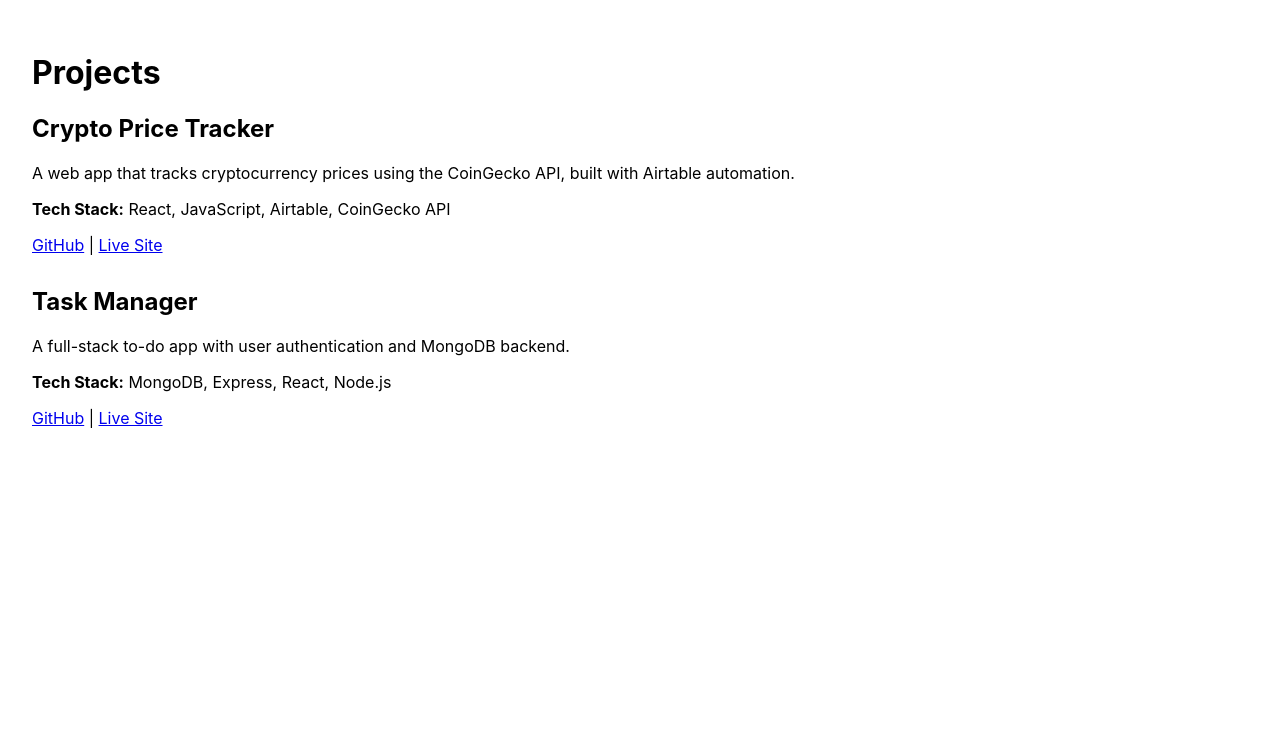
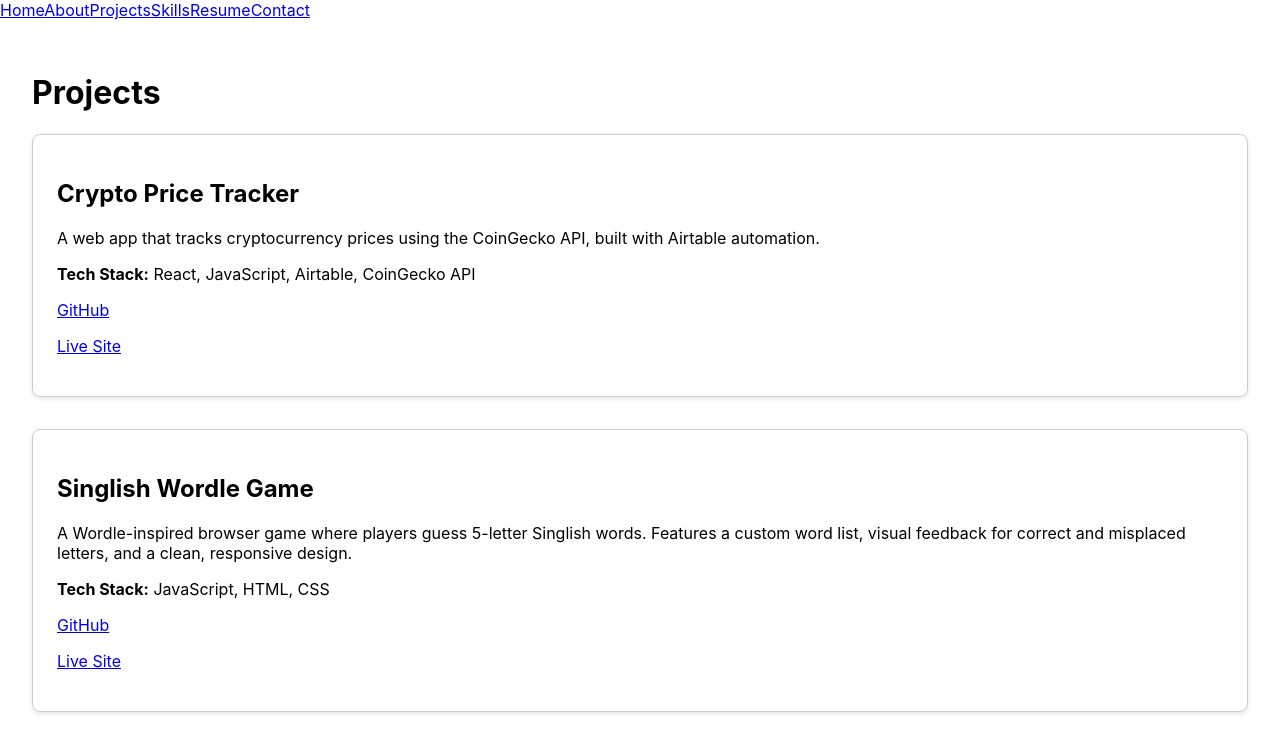
Before and after one commit to tannoah0586/my-portfolio, a React (Create React App) app: page /projects in a window 1280 px wide. Shown: the top 742 px of the page. Built offline with nearby package versions, Linux system fonts and the light colour scheme.

Commit message:
added skeleton for portfolio

```diff
--- a/src/App.js
+++ b/src/App.js
@@ -5,10 +5,13 @@ import Projects from './components/Projects';
 import Skills from './components/Skills';
 import Resume from './components/Resume';
 import Contact from './components/Contact';
+import React from 'react';
+import Navbar from './components/Navbar';
 
 function App() {
   return (
     <Router>
+      <Navbar />
       <Routes>
         <Route path="/" element={<Home />} />
         <Route path="/about" element={<About />} />
--- a/src/components/Contact.jsx
+++ b/src/components/Contact.jsx
@@ -4,9 +4,9 @@ const Contact = () => {
       <h1>Contact</h1>
       <p>You can reach me at:</p>
       <ul>
-        <li>Email: your.email@example.com</li>
-        <li>GitHub: <a href="https://github.com/yourusername" target="_blank" rel="noopener noreferrer">yourusername</a></li>
-        <li>LinkedIn: <a href="https://linkedin.com/in/yourprofile" target="_blank" rel="noopener noreferrer">yourprofile</a></li>
+        <li>Email: tannoah@outlook.com</li>
+        <li>GitHub: <a href="https://github.com/tannoah0586" target="_blank" rel="noopener noreferrer">tannoah0586</a></li>
+        <li>LinkedIn: <a href="https://linkedin.com/in/noah-tan-yongxin" target="_blank" rel="noopener noreferrer">noah-tan-yongxin</a></li>
       </ul>
     </div>
   );
--- /dev/null
+++ b/src/components/ProjectCard.jsx
@@ -0,0 +1,38 @@
+import React from 'react';
+
+const ProjectCard = ({ project }) => {
+  return (
+    <div style={{
+      border: '1px solid #ccc',
+      borderRadius: '8px',
+      padding: '1.5rem',
+      marginBottom: '2rem',
+      boxShadow: '0 2px 5px rgba(0,0,0,0.1)'
+    }}>
+      <h2>{project.title}</h2>
+      <p>{project.description}</p>
+      <p><strong>Tech Stack:</strong> {project.tech.join(", ")}</p>
+
+      {project.github && (
+        <p>
+          <a href={project.github} target="_blank" rel="noopener noreferrer">GitHub</a>
+        </p>
+      )}
+
+      {project.githubFrontend && project.githubBackend && (
+        <p>
+          <a href={project.githubFrontend} target="_blank" rel="noopener noreferrer">Frontend GitHub</a> |{" "}
+          <a href={project.githubBackend} target="_blank" rel="noopener noreferrer">Backend GitHub</a>
+        </p>
+      )}
+
+      {project.live && (
+        <p>
+          <a href={project.live} target="_blank" rel="noopener noreferrer">Live Site</a>
+        </p>
+      )}
+    </div>
+  );
+};
+
+export default ProjectCard;
--- a/src/components/Projects.jsx
+++ b/src/components/Projects.jsx
@@ -1,35 +1,16 @@
-const Projects = () => {
-  const projects = [
-    {
-      title: "Crypto Price Tracker",
-      description: "A web app that tracks cryptocurrency prices using the CoinGecko API, built with Airtable automation.",
-      tech: ["React", "JavaScript", "Airtable", "CoinGecko API"],
-      github: "https://github.com/yourusername/crypto-tracker",
-      live: "https://crypto-tracker.netlify.app"
-    },
-    {
-      title: "Task Manager",
-      description: "A full-stack to-do app with user authentication and MongoDB backend.",
-      tech: ["MongoDB", "Express", "React", "Node.js"],
-      github: "https://github.com/yourusername/task-manager",
-      live: "https://taskmanager.netlify.app"
-    }
-  ];
+import React from "react";
+import projects from "../data/projects";
+import ProjectCard from "./ProjectCard";
 
-  return (
-    <div style={{ padding: '2rem' }}>
+const Projects = ()=> {
+  return(
+    <div style ={{ padding: '2rem' }}>
       <h1>Projects</h1>
-      {projects.map((project, index) => (
-        <div key={index} style={{ marginBottom: '2rem' }}>
-          <h2>{project.title}</h2>
-          <p>{project.description}</p>
-          <p><strong>Tech Stack:</strong> {project.tech.join(", ")}</p>
-          <a href={project.github} target="_blank" rel="noopener noreferrer">GitHub</a> |{" "}
-          <a href={project.live} target="_blank" rel="noopener noreferrer">Live Site</a>
-        </div>
+      {projects.map((project,index)=>(
+        <ProjectCard key={index} project={project}/>
       ))}
     </div>
-  );
-};
+  )
+}
 
 export default Projects;
--- /dev/null
+++ b/src/data/projects.js
@@ -0,0 +1,33 @@
+  const projects = [
+    {
+      title: "Crypto Price Tracker",
+      description: "A web app that tracks cryptocurrency prices using the CoinGecko API, built with Airtable automation.",
+      tech: ["React", "JavaScript", "Airtable", "CoinGecko API"],
+      github: "https://github.com/yourusername/crypto-tracker",
+      live: "https://crypto-tracker.netlify.app"
+    },
+    {
+      title: "Singlish Wordle Game",
+      description: "A Wordle-inspired browser game where players guess 5-letter Singlish words. Features a custom word list, visual feedback for correct and misplaced letters, and a clean, responsive design.",
+      tech: ["JavaScript", "HTML", "CSS"],
+      github: "https://github.com/tannoah0586/Wordle_Game",
+      live: "https://dynamic-axolotl-7344c7.netlify.app"
+    },
+    {
+      title: "Company Ideas Incubator Tool",
+      description: "A full-stack MERN web application that allows users to submit, browse, and evaluate startup or project ideas. Users can log in, post their ideas, and receive upvotes or comments from others. Built with user authentication, CRUD functionality, and dynamic UI components.",
+      tech: ["MongoDB", "Express", "React", "Node.js", "JavaScript", "HTML", "CSS"],
+      github: "https://github.com/tannoah0586/project3-mern-fe",
+      live: "https://company-ideas-incubator.netlify.app"
+    },
+    {
+      title: "AWB Tracker",
+      description: "A full-stack application to manage and track Air Waybills (AWBs) for freight and logistics. Users can view a list of AWBs, update shipment statuses, and manage sender/receiver details. Built with a React frontend and Express/MongoDB backend, the system streamlines cargo tracking for logistics workflows.",
+      tech: ["React", "Node.js", "Express", "MongoDB", "JavaScript", "HTML", "CSS"],
+      github: "https://github.com/tannoah0586/AWB-tracker2-FE",
+      github: "https://github.com/tannoah0586/AWB-Tracker2-BE",
+      live: "https://awb-tracker2.vercel.app/"
+    },
+  ];
+
+export default projects;
```
